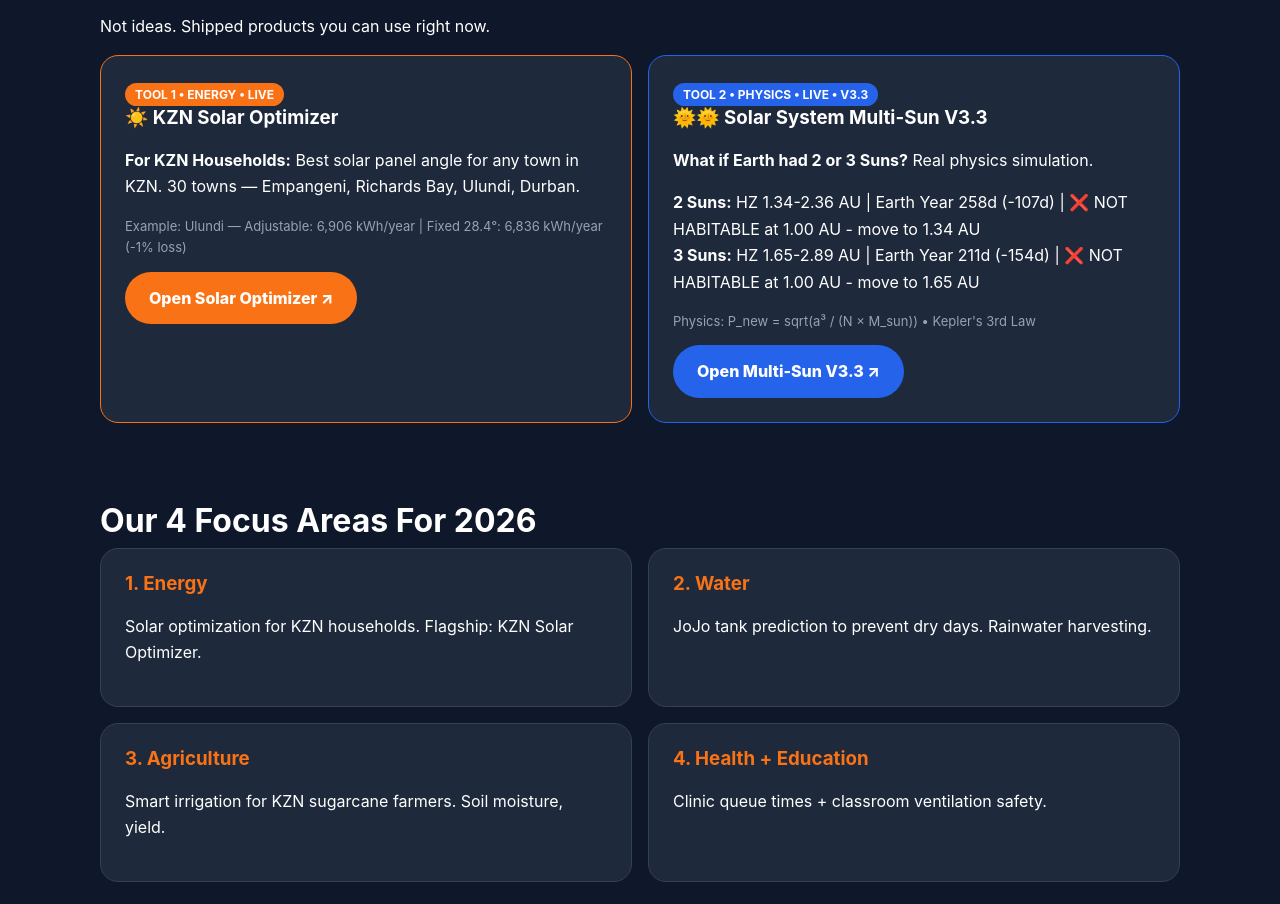
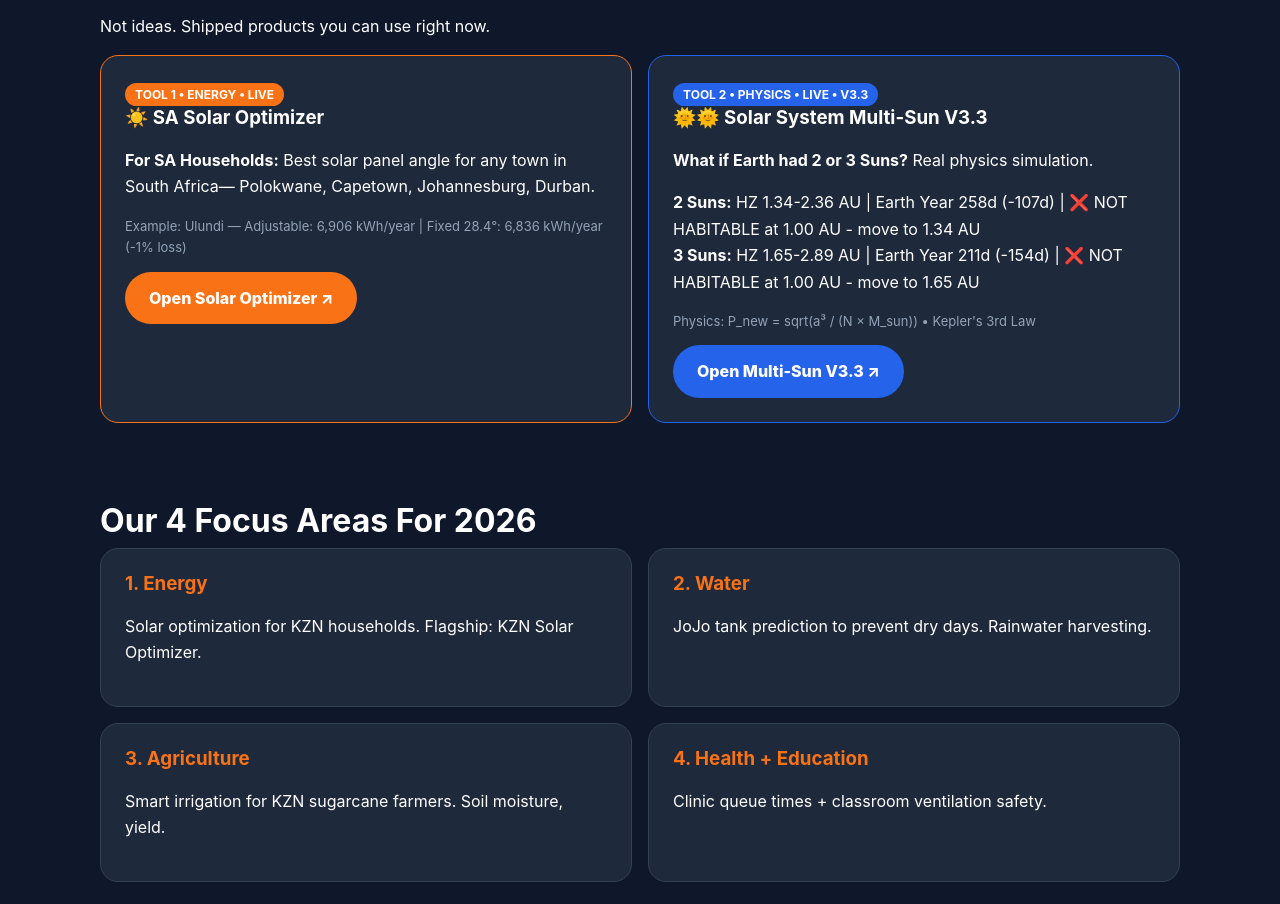
Before and after one commit to NMongwe/modelforgehub.github.io, a plain HTML site: page index.html in a window 1280 px wide. Shown: the part 1578-2482 px from the top of the page. Drawn offline with Linux system fonts and the light colour scheme.

Commit message:
Update index.html

```diff
--- a/index.html
+++ b/index.html
@@ -85,7 +85,7 @@ footer{text-align:center;padding:36px 20px;color:#64748B;border-top:1px solid #1
 <h2>Live Tools — Proof MFH Works</h2>
 <p>Not ideas. Shipped products you can use right now.</p>
 <div class="grid2">
-<div class="card" style="border-color:#F97316"><span class="tag">TOOL 1 • ENERGY • LIVE</span><h3 style="color:#fff">☀️ KZN Solar Optimizer</h3><p><b>For KZN Households:</b> Best solar panel angle for any town in KZN. 30 towns — Empangeni, Richards Bay, Ulundi, Durban.</p><p class="muted small">Example: Ulundi — Adjustable: 6,906 kWh/year | Fixed 28.4°: 6,836 kWh/year (-1% loss)</p><a class="btn" href="https://kznsolaroptimizer.streamlit.app">Open Solar Optimizer ↗</a></div>
+<div class="card" style="border-color:#F97316"><span class="tag">TOOL 1 • ENERGY • LIVE</span><h3 style="color:#fff">☀️ SA Solar Optimizer</h3><p><b>For SA Households:</b> Best solar panel angle for any town in South Africa— Polokwane, Capetown, Johannesburg, Durban.</p><p class="muted small">Example: Ulundi — Adjustable: 6,906 kWh/year | Fixed 28.4°: 6,836 kWh/year (-1% loss)</p><a class="btn" href="https://sasolaroptimizer.streamlit.app">Open Solar Optimizer ↗</a></div>
 <div class="card" style="border-color:#2563EB"><span class="tag-blue">TOOL 2 • PHYSICS • LIVE • V3.3</span><h3 style="color:#fff">🌞🌞 Solar System Multi-Sun V3.3</h3><p><b>What if Earth had 2 or 3 Suns?</b> Real physics simulation.</p><p><b>2 Suns:</b> HZ 1.34-2.36 AU | Earth Year 258d (-107d) | ❌ NOT HABITABLE at 1.00 AU - move to 1.34 AU<br><b>3 Suns:</b> HZ 1.65-2.89 AU | Earth Year 211d (-154d) | ❌ NOT HABITABLE at 1.00 AU - move to 1.65 AU</p><p class="muted small">Physics: P_new = sqrt(a³ / (N × M_sun)) • Kepler's 3rd Law</p><a class="btn-blue" href="https://mfhmultisuns.streamlit.app">Open Multi-Sun V3.3 ↗</a></div>
 </div>
 </div>
```
